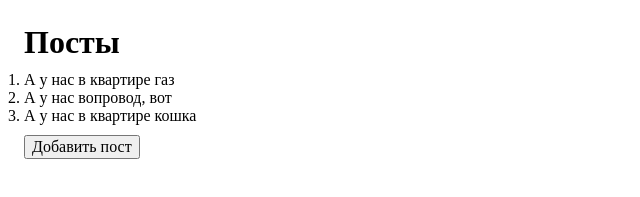
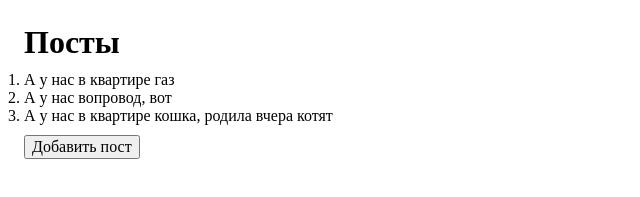
Before and after one commit to igoral5/react-vite-template, a React (Vite) app: page / in a window 1280 px wide. Shown: the top 197 px of the page, without its empty margins (0-640 px from the left). Built offline with nearby package versions, Linux system fonts and the light colour scheme.

Commit message:
Change example

```diff
--- a/src/api.ts
+++ b/src/api.ts
@@ -4,7 +4,7 @@ import type { TPost } from "./types";
 const posts: TPost[] = [
   { id: nanoid(6), text: "А у нас в квартире газ" },
   { id: nanoid(6), text: "А у нас вопровод, вот" },
-  { id: nanoid(6), text: "А у нас в квартире кошка" },
+  { id: nanoid(6), text: "А у нас в квартире кошка, родила вчера котят" },
 ];
 
 export const loadPosts = (): Promise<TPost[]> =>
```
